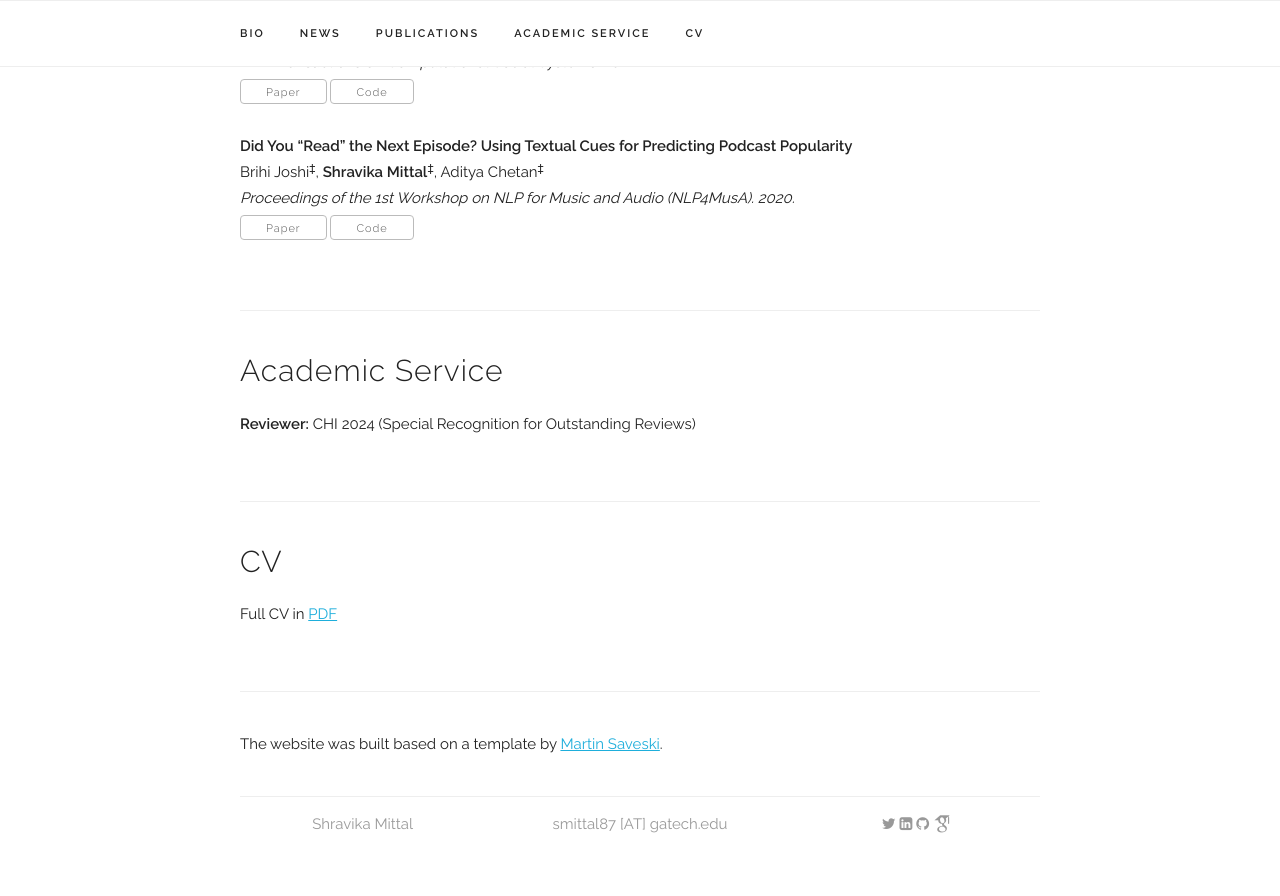
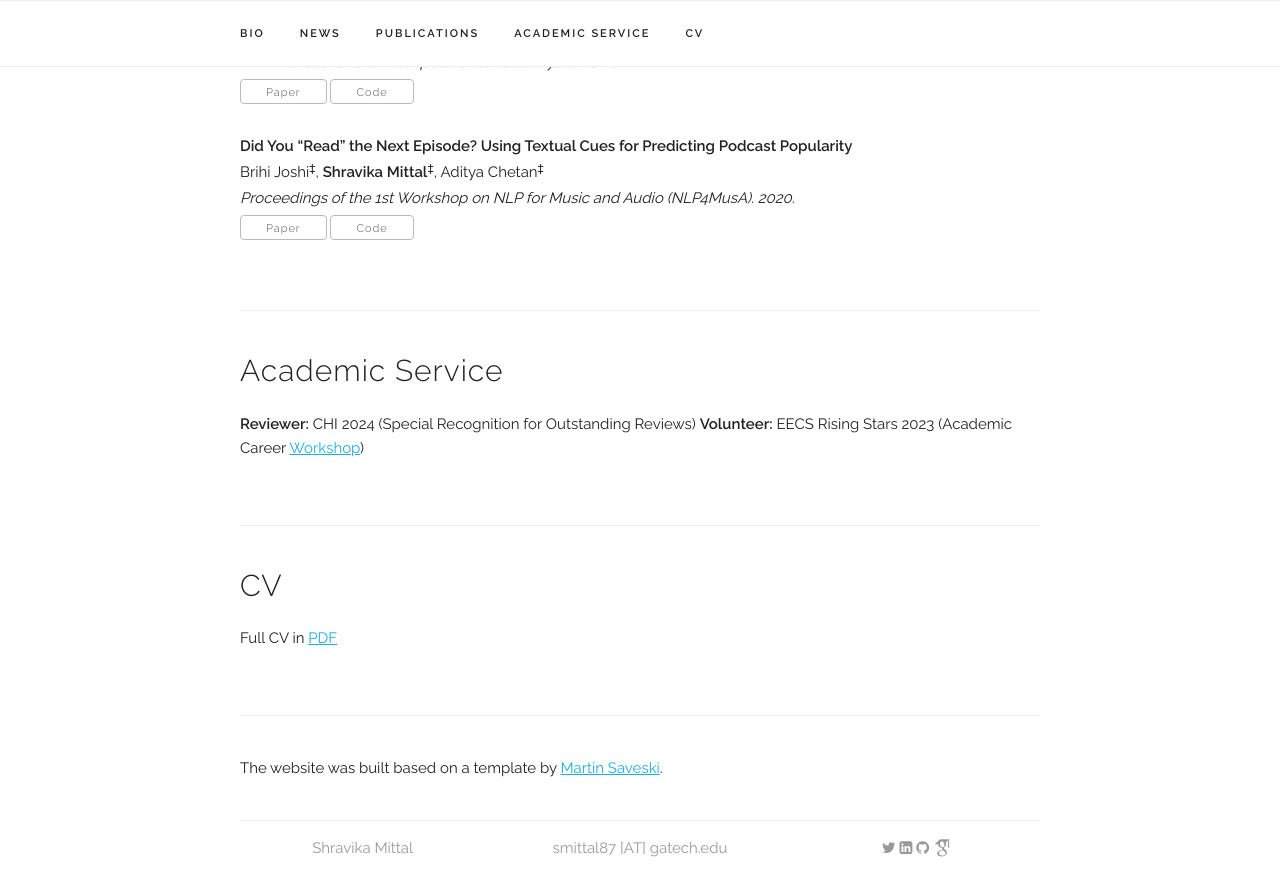
Before and after one commit to mittalshravika/mittalshravika.github.io, a Jekyll site: the page built from index.html, in a window 1280 px wide and 900 px high, scrolled down 1744 px. Shown: the top 896 px of the window. Built offline with Jekyll 4.4.1, drawn with Linux system fonts in a browser that asks for light colours; some web fonts are replaced.

Commit message:
Update index.html

```diff
--- a/index.html
+++ b/index.html
@@ -303,6 +303,7 @@ title: Home
   <h4>Academic Service</h4>
   <p>
     <b>Reviewer:</b> CHI 2024 (Special Recognition for Outstanding Reviews)
+    <b>Volunteer:</b> EECS Rising Stars 2023 (Academic Career <a href="https://eecsrisingstars2023.cc.gatech.edu/" target="_blank">Workshop</a>)
   </p>
 </div>
 
```
